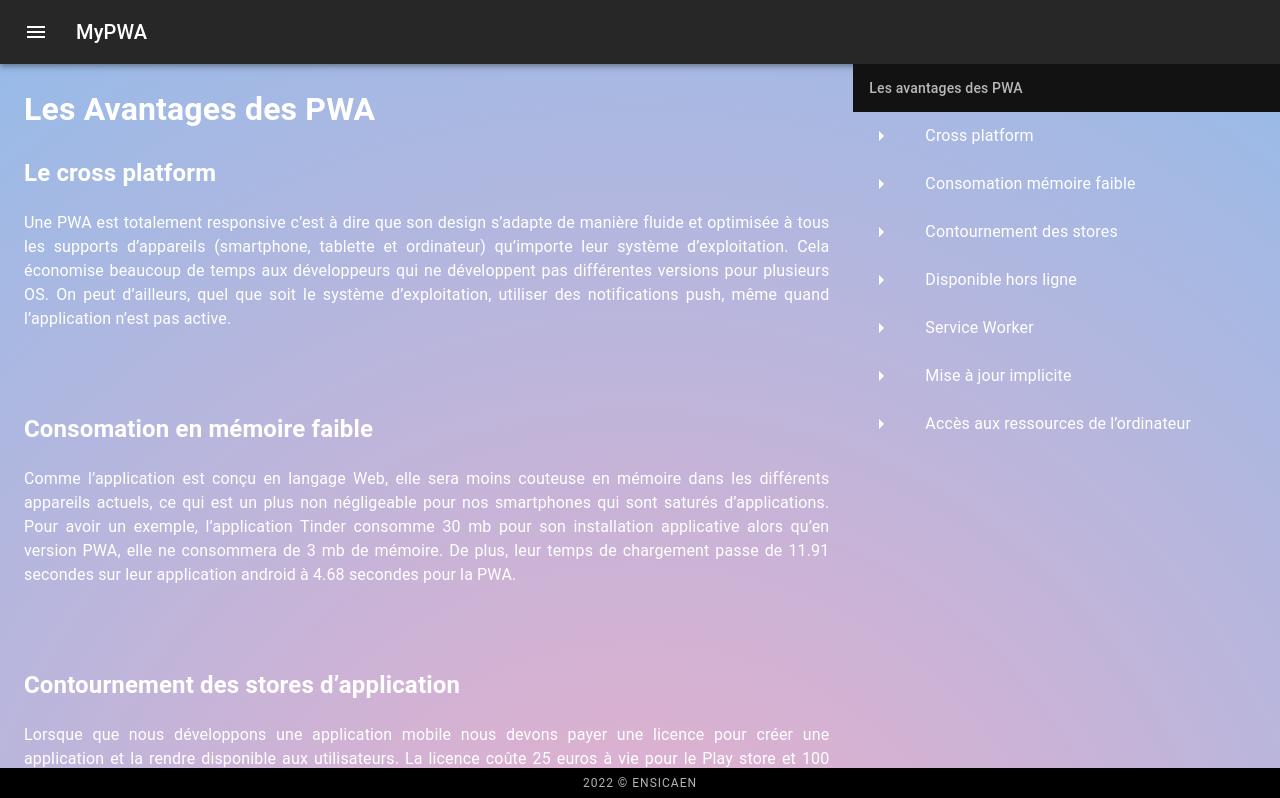
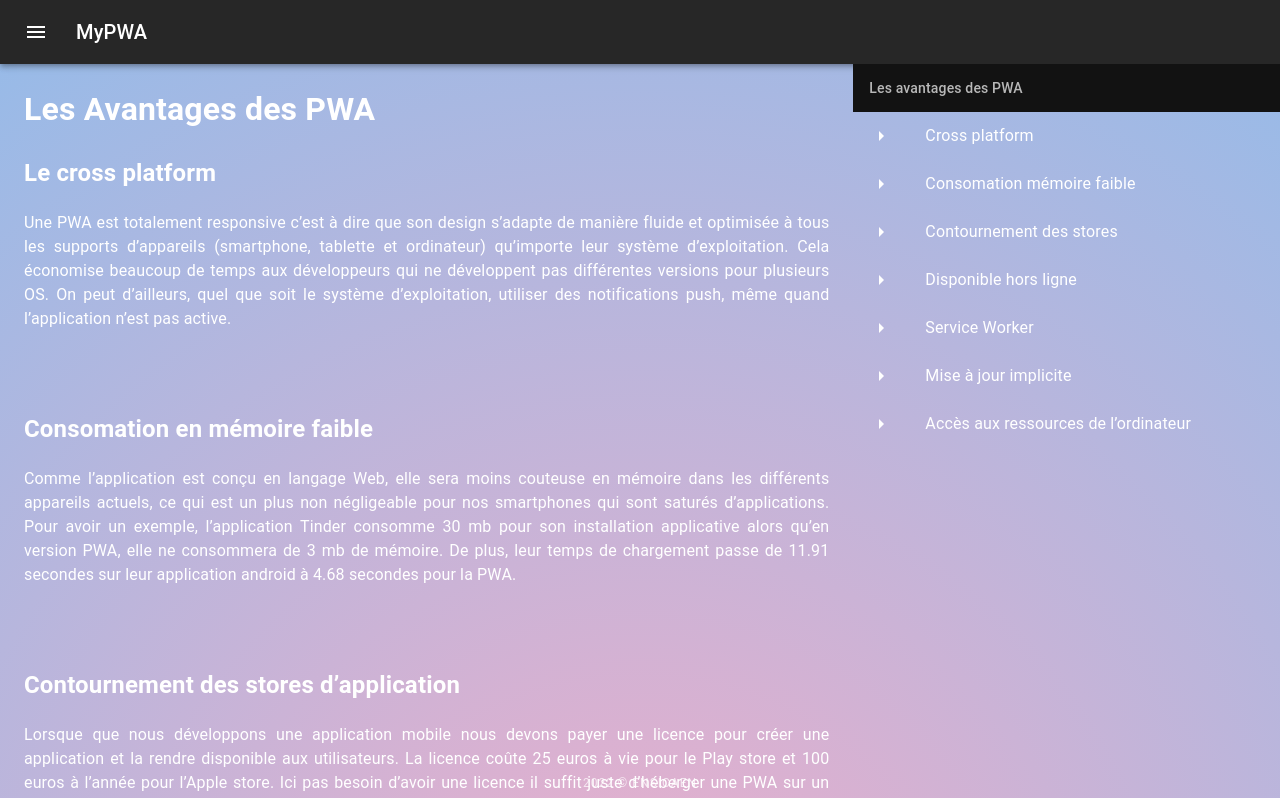
Before and after one commit to LEBOCQTitouan/iti-ensicaen-pwa, a Next.js app: page /avantages in a window 1280 px wide. Shown: the top 798 px of the page. Built offline with nearby package versions, Linux system fonts and the light colour scheme.

Commit message:
footer joli

```diff
--- a/components/navigation/Footer.jsx
+++ b/components/navigation/Footer.jsx
@@ -6,7 +6,6 @@ export default function Footer() {
         <Container
             maxWidth="false"
             sx={{
-                bgcolor: "#000000",
                 position: "fixed",
                 left: "0",
                 bottom: "0",
```
